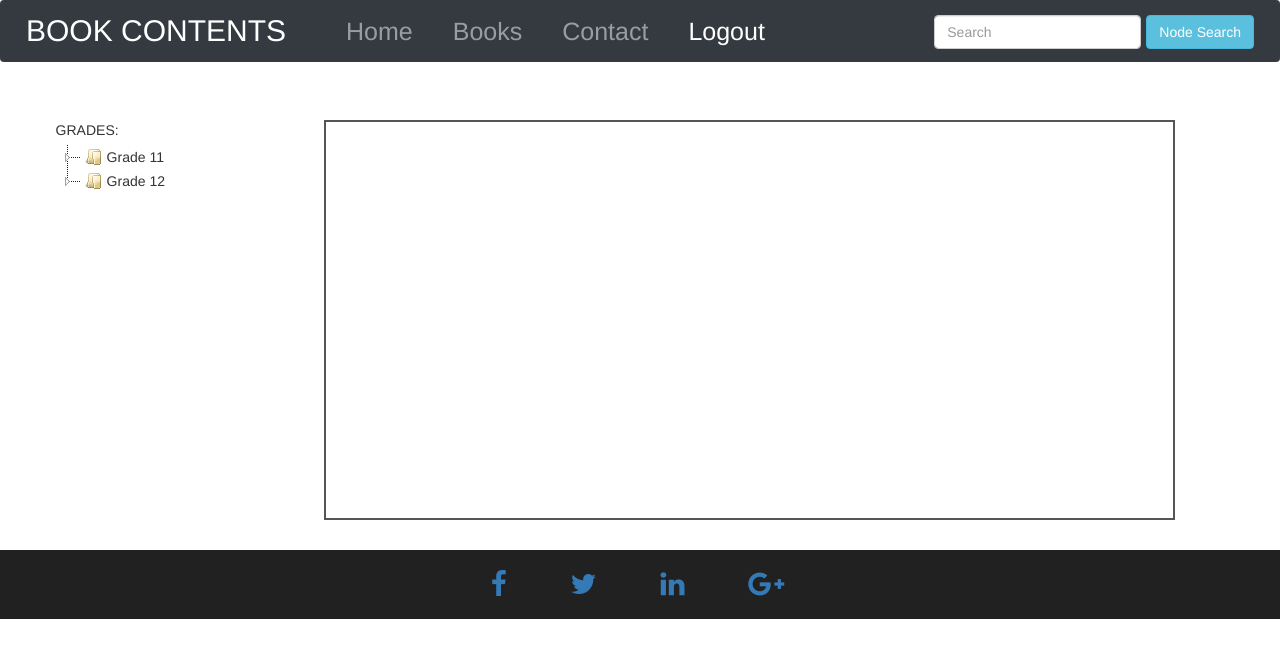
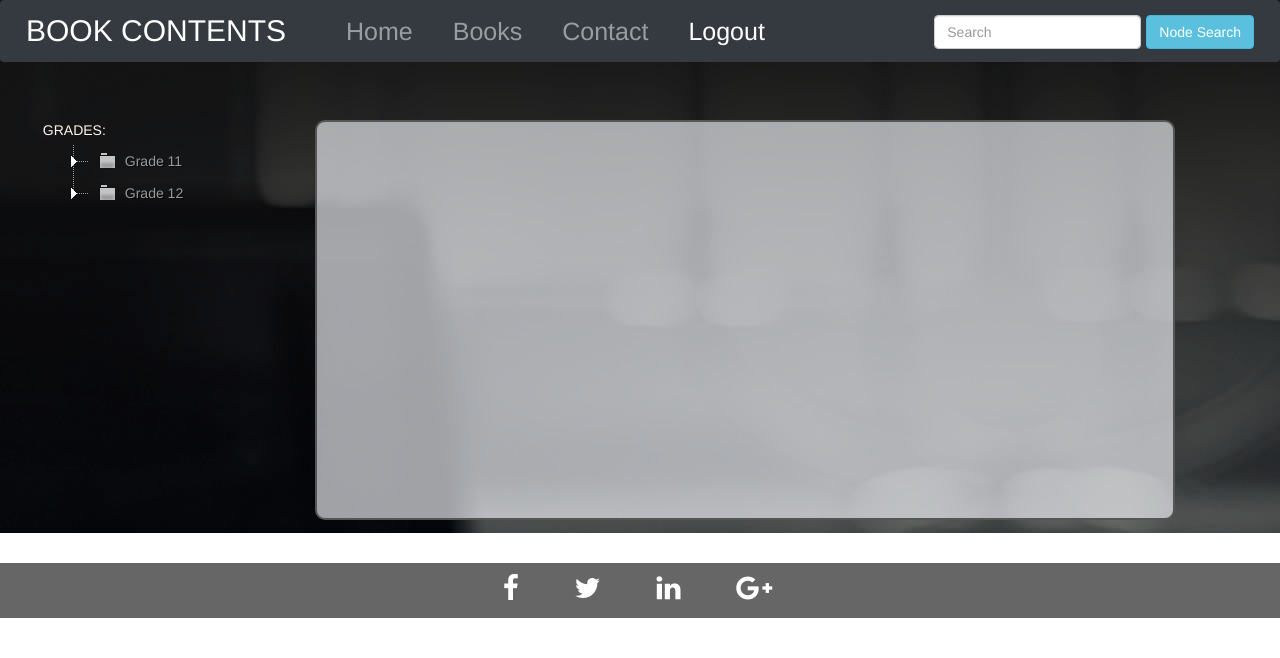
Before and after one commit to ahmad-rameez/AuthenticatonModule, a website: page templateLogReg/book_view.html in a window 1280 px wide. Drawn offline with nearby package versions, Linux system fonts and the light colour scheme.

Commit message:
UI updated

```diff
--- a/templateLogReg/book_view.html
+++ b/templateLogReg/book_view.html
@@ -21,13 +21,14 @@
 
     <script type="text/javascript" src="https://ajax.googleapis.com/ajax/libs/jquery/3.3.1/jquery.min.js"></script>
     <link rel="stylesheet" href="assets/vakata-jstree/dist/themes/default/style.min.css">
+    <link rel="stylesheet" href="assets/vakata-jstree/dist/themes/dd1/style.css">
     <script type="text/javascript" src="assets/vakata-jstree/dist/jstree.min.js"></script>
-    <!-- <link rel="stylesheet" type="text/css" href="css/style.css">  -->
+     <!-- <link rel="stylesheet" type="text/css" href="css/style.css">  -->
 
   </head>
-  <body>
+  <body >
 
-
+    <div style="background:url('assets/image.jpg');background-size:fill; height:100%;">
        <nav class="navbar navbar-expand-md navbar-dark fixed-top bg-dark">
           <a class="navbar-brand" href="#" style="font-size:30px;">BOOK CONTENTS</a>
           <button class="navbar-toggler" type="button" data-toggle="collapse" data-target="#navbarCollapse" aria-controls="navbarCollapse" aria-expanded="false" aria-label="Toggle navigation">
@@ -59,24 +60,25 @@
 
 
 
-    <div class="row" style="padding-left:2%; padding-top:3%; margin-right:15px; margin-left:15px; margin-bottom:30px; padding-right:7%;">
+    <div class="row" style=" background-size:fill; padding:1%; padding-top:3%;padding-right:3%; margin-right:15px; margin-left:15px; margin-bottom:30px; padding-right:7%;">
      <div class="book col-md-3" style="float:left;">
-    		<p style="padding-bottom: 0px;margin-bottom: 5px;">GRADES:</p>
-      	<div id="try1" style="float:left; padding-top: 0px;margin-top: 0px;margin-bottom:7%;">
+    		<p style="padding-bottom:0px; margin-bottom: 5px; color:seashell;">GRADES:</p>
+      	<div class="container-fluid" id="try1" style="float:left;margin-bottom:7%;background-color:rgba(50, 50, 53, 0);">
       	</div>
      </div>
-     <div id="output" class="container-fluid col-md-9" style="font-size:150%; float:right; border: 2px solid #555; height: 400px;margin-top:0%;">
+     <div id="output" class="container-fluid col-md-9" style="font-size:150%; float:right; padding-top:5%; border-radius:10px; border: 2px solid #555; height: 400px;background-color:rgba(241, 243, 248, 0.658);">
      </div>
     </div>
 
-    <footer class="page-footer container-fluid text-center" style="position: absolute; padding-top:10px; background-color:rgb(34, 33, 33)">
+    <footer class="page-footer container-fluid text-center" style="padding:5px; position: absolute; background-color:rgba(34, 33, 33, 0.685)">
         <ul class="list-inline">
-            <li class="list-inline-item" style="margin:10px;"><a href="#"><div class="container-fluid"><i class="fa fa-facebook fa-2x"></i></a></li>
-            <li class="list-inline-item" style="margin:10px;"><a href="#"><div class="container-fluid"><i class="fa fa-twitter fa-2x"></i></a></li>
-            <li class="list-inline-item" style="margin:10px;"><a href="#"><div class="container-fluid"><i class="fa fa-linkedin fa-2x"></i></a></li>
-            <li class="list-inline-item" style="margin:10px;"><a href="#"><div class="container-fluid"><i class="fa fa-google-plus fa-2x"></i></a></li>
+            <li class="list-inline-item" style="margin:6px; margin-bottom:0px;"><a href="#"><div class="container-fluid"><i class="fa fa-inverse fa-facebook fa-2x"></i></a></li>
+            <li class="list-inline-item" style="margin:6px; margin-bottom:0px;"><a href="#"><div class="container-fluid"><i class="fa fa-inverse fa-twitter fa-2x"></i></a></li>
+            <li class="list-inline-item" style="margin:6px; margin-bottom:0px;"><a href="#"><div class="container-fluid"><i class="fa fa-inverse fa-linkedin fa-2x"></i></a></li>
+            <li class="list-inline-item" style="margin:6px; margin-bottom:0px;"><a href="#"><div class="container-fluid"><i class="fa fa-inverse fa-google-plus fa-2x"></i></a></li>
         </ul>
     </footer>
+    </div>
      <script src="js/sidepane.js"></script>
   </body>
 </html>
--- a/templateLogReg/css/style.css
+++ b/templateLogReg/css/style.css
@@ -4,11 +4,11 @@ body, html{
 body{
     margin: 0;
     padding: 0;
-    height: 100%;
+    height:100%;
     background: url(../assets/image.jpg);
-    background-size:cover;
+    background-size:100%;
     background-position:center;
-    background-repeat: no-repeat;
+    background-repeat:no-repeat;
     font-family: sans-serif;
 }
 .login-box{
--- a/templateLogReg/js/sidepane.js
+++ b/templateLogReg/js/sidepane.js
@@ -26,8 +26,14 @@ $(document).ready(function(){
 
             "core": {
                 "check_callback" : true,
+                "themes":{
+                    "name":"default-dark",
+                    "variant":"large",
+                    "responsive":true,
+                    "dots":true
+                }
             },
-            "plugins" : ["dnd","contextmenu","massload","search","unique","state"]
+            "plugins" : ["contextmenu","massload","search","unique","state"]
 
         });
 
@@ -53,12 +59,11 @@ $('#try1').on('changed.jstree', function (e, data) {
               if(c==1 && f==1 && str.length!=0){
                 if(alter){ offset="Question: ";alter=0;}
                 else {offset="Solution: ";alter=1;}
-                // $('<div class="container-fluid" style="max-width:100%!important;margin-top:3%;padding-left:5%;"/>').text(offset+str).appendTo(list);
-                $(list).append('<div class="container-fluid" style="max-width:100%!important;margin-top:3%;padding-left:5%;">'+'<em style="font-weight:bold;">'+offset+'</em>'+str+'</div>');
-                str="";
-              }
-          }
-      })
+                    $(list).append('<div class="container-fluid" style="max-width:100%!important;margin-top:3%;padding-left:5%;">'+'<em style="font-weight:bold;">'+offset+'</em>'+str+'</div>');
+                    str="";
+                }
+            }
+        })
     });
 
     function nodesearch(){
```
Also changed, not shown: templateLogReg/assets/vakata-jstree/dist/themes/dd1/32px.png (added), templateLogReg/assets/vakata-jstree/dist/themes/dd1/40px.png (added), templateLogReg/assets/vakata-jstree/dist/themes/dd1/style.css (added), templateLogReg/assets/vakata-jstree/dist/themes/dd1/style.min.css (added), templateLogReg/assets/vakata-jstree/dist/themes/dd1/throbber.gif (added).
